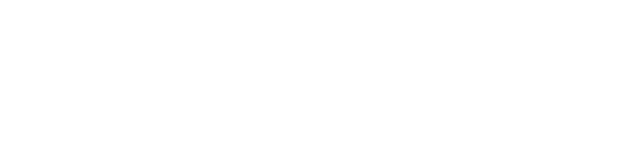
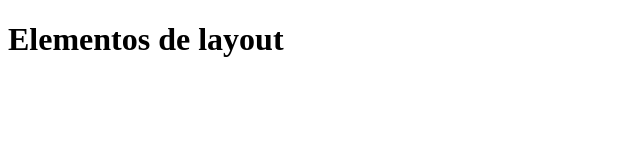
Before and after one commit to RafaelMoraesDevv/CursoEBAC, a plain HTML site: page Modulo-04-HTML-Avançado/ElementosDelayout.html in a window 1280 px wide. Shown: the whole page, without its empty margins (0-640 px from the left). Drawn offline with Linux system fonts and the light colour scheme.

Commit message:
Adicionando aula Elementos de layout

```diff
--- a/Modulo-04-HTML-Avançado/ElementosDelayout.html
+++ b/Modulo-04-HTML-Avançado/ElementosDelayout.html
@@ -7,6 +7,6 @@
     <title>Elementos de layout</title>
 </head>
 <body>
-
+    <h1>Elementos de layout</h1>
 </body>
 </html>
```
